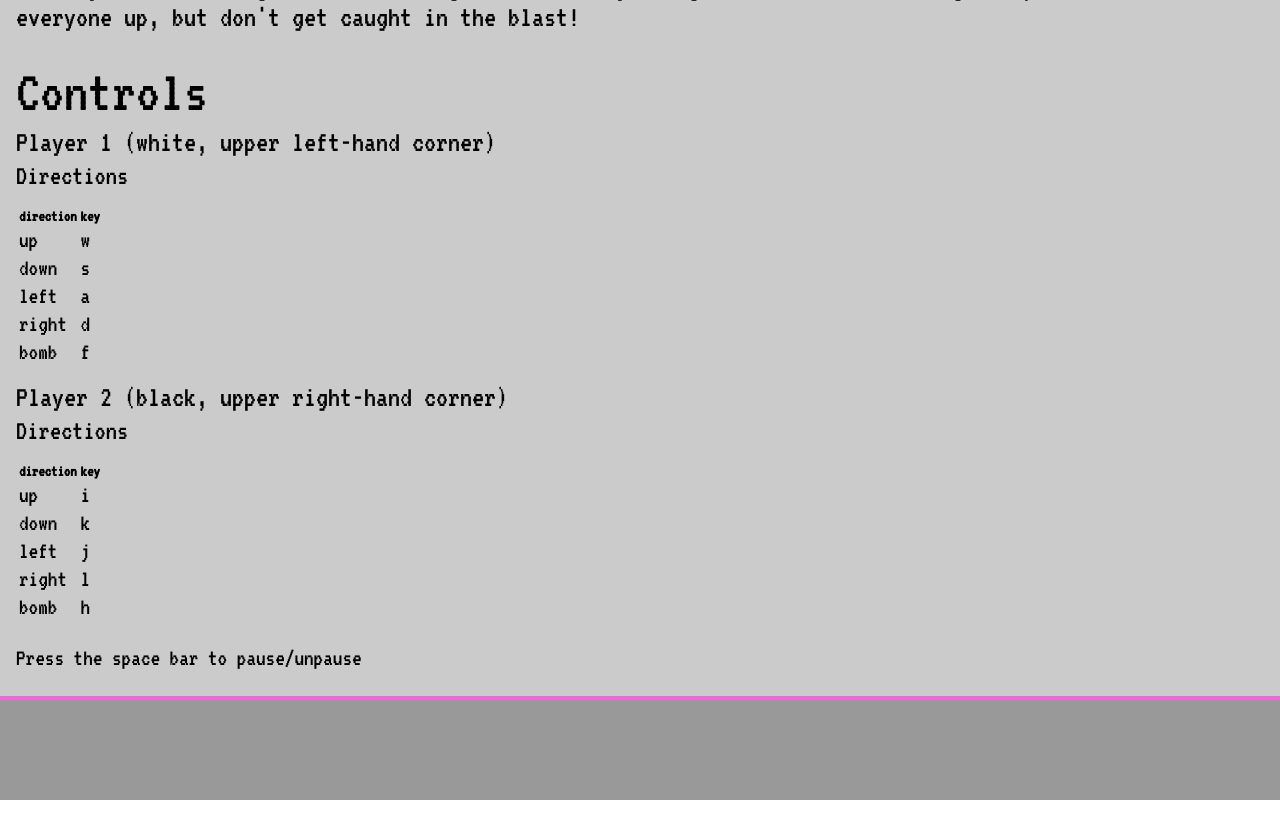
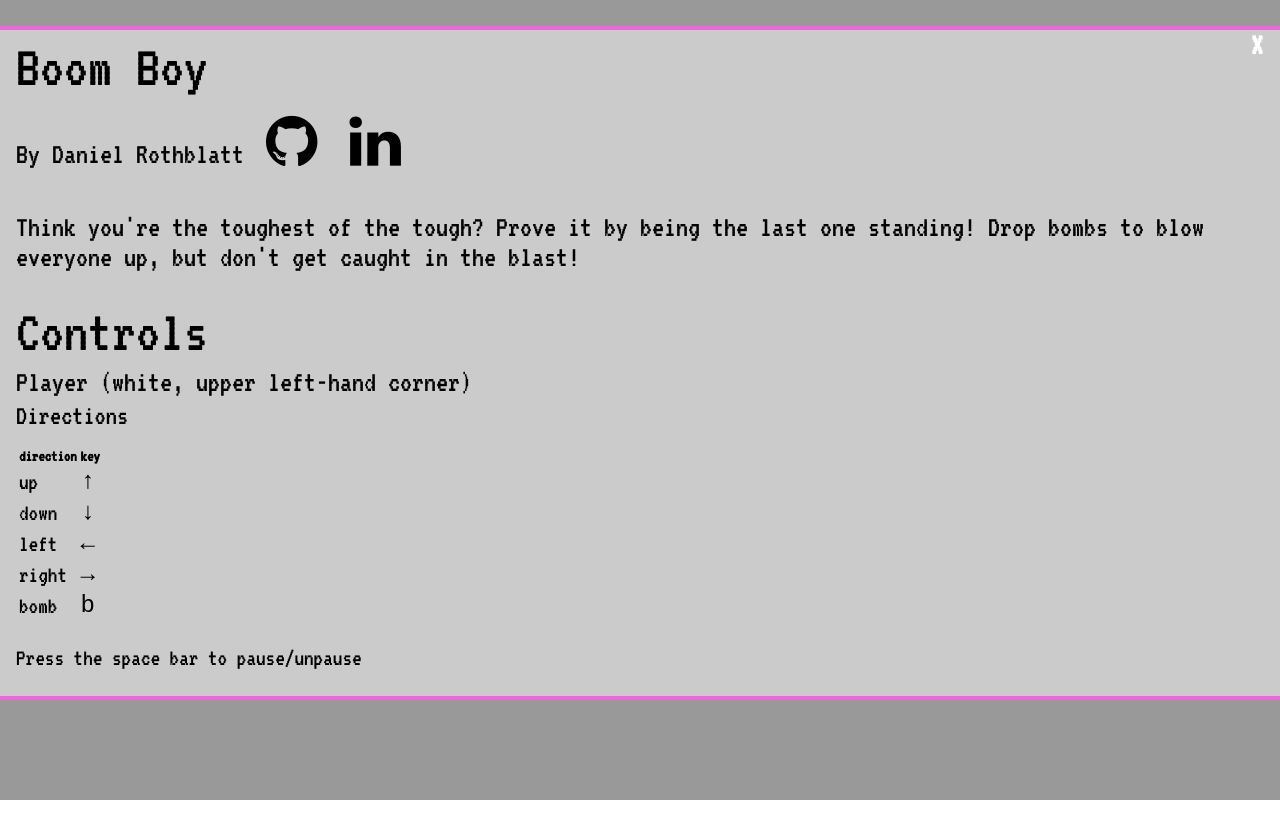
Before and after one commit to djrothblatt/boom-boy, a website built with webpack: page index.html in a window 1280 px wide. Built offline with nearby package versions, Linux system fonts and the light colour scheme; what createjs would draw is missing.

Commit message:
Change directions in instructionsModal

```diff
--- a/index.html
+++ b/index.html
@@ -46,7 +46,7 @@
                 up, but don't get caught in the blast!</p>
 
               <h1>Controls</h1>
-              <h2>Player 1 (white, upper left-hand corner)</h2>
+              <h2>Player (white, upper left-hand corner)</h2>
               <h3>Directions</h3>
               <table>
                 <tr>
@@ -55,64 +55,40 @@
                 </tr>
                 <tr>
                   <td>up</td>
-                  <td>w</td>
+                  <td>
+                    <kbd>&uparrow;</kbd>
+                  </td>
                 </tr>
 
                 <tr>
                   <td>down</td>
-                  <td>s</td>
+                  <td>
+                    <kbd>&downarrow;</kbd>
+                  </td>
                 </tr>
 
                 <tr>
                   <td>left</td>
-                  <td>a</td>
+                  <td>
+                    <kbd>&leftarrow;</kbd>
+                  </td>
                 </tr>
 
                 <tr>
                   <td>right</td>
-                  <td>d</td>
+                  <td>
+                    <kbd>&rightarrow;</kbd>
+                  </td>
                 </tr>
 
                 <tr>
                   <td>bomb</td>
-                  <td>f</td>
+                  <td>
+                    <kbd>b</kbd>
+                  </td>
                 </tr>
               </table>
-              <section class="color">
-                <h2>Player 2 (black, upper right-hand corner)</h2>
-                <h3>Directions</h3>
-                <table>
-                  <tr>
-                    <th>direction</th>
-                    <th>key</th>
-                  </tr>
-
-                  <tr>
-                    <td>up</td>
-                    <td>i</td>
-                  </tr>
-
-                  <tr>
-                    <td>down</td>
-                    <td>k</td>
-                  </tr>
-
-                  <tr>
-                    <td>left</td>
-                    <td>j</td>
-                  </tr>
-
-                  <tr>
-                    <td>right</td>
-                    <td>l</td>
-                  </tr>
-
-                  <tr>
-                    <td>bomb</td>
-                    <td>h</td>
-                  </tr>
-                </table>
-                <p>Press the space bar to pause/unpause</p>
+              <p>Press the space bar to pause/unpause</p>
           </div>
           <div class="modalFooter"></div>
         </div>
```
